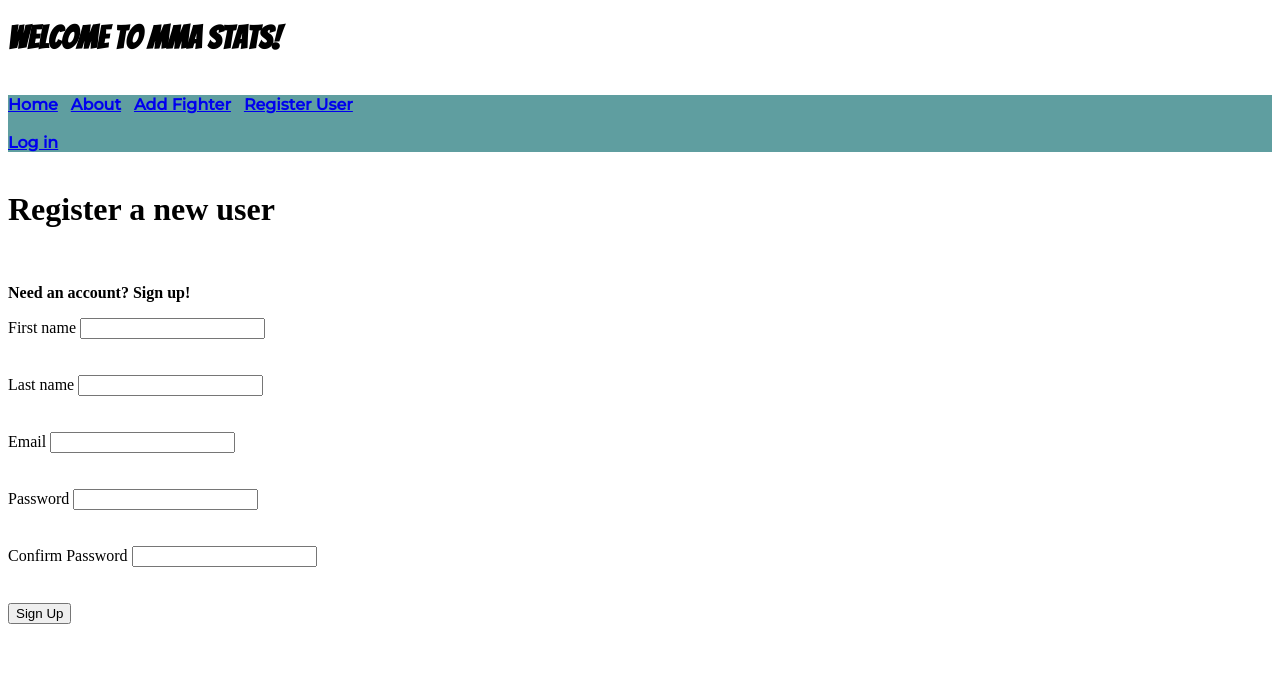
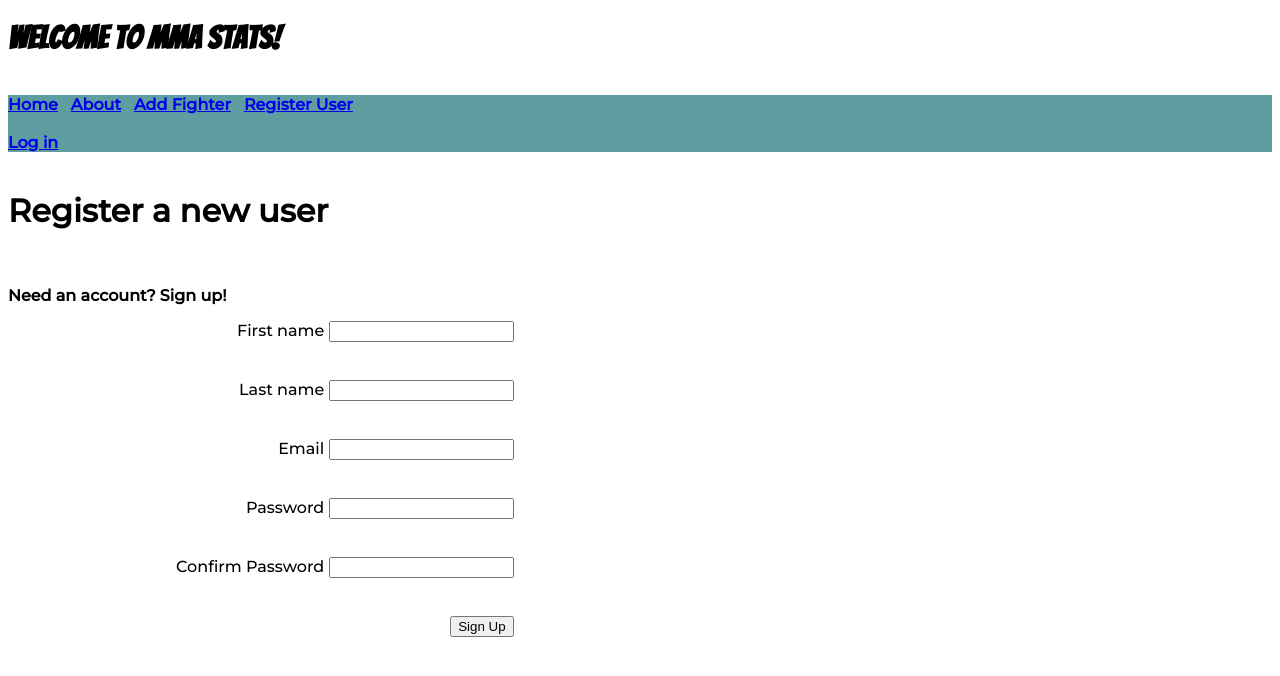
Before and after one commit to DavidQATraining/DavidMcProject, a Flask app: page /register in a window 1280 px wide. Shown: the top 676 px of the page. Run offline with Flask 2, Linux system fonts and the light colour scheme; parts of the project's set-up code (start-up, migrations or seed data) failed here and were passed over.

Commit message:
added some font styling to headers

```diff
--- a/templates/account.html
+++ b/templates/account.html
@@ -1,9 +1,9 @@
 {% extends 'layout.html' %}
 
 {% block body_content %}
-    <h1>Register a new user</h1>
+    <h1 class="addfont">Register a new user</h1>
     <br>
-    <p><b>Need an account? Sign up!</b></p>
+    <p class="addfont"><b>Need an account? Sign up!</b></p>
     <div class='form'>
         <form method='POST' action=''>
             {{ form.hidden_tag() }}
--- a/templates/addfighter.html
+++ b/templates/addfighter.html
@@ -1,7 +1,7 @@
 {% extends 'layout.html' %}
 
 {% block body_content %}
-    <h1>Add a fighter</h1>
+    <h1 class="addfont">Add a fighter</h1>
 
     <div class="form">
         <form method="post" action="">
--- a/templates/layout.html
+++ b/templates/layout.html
@@ -31,6 +31,17 @@
             font-family: 'Bangers', cursive;
             font-weight: bolder;
             font-size: xx-large;
+        }
+        .form {
+            width: 40%;
+            alignment: right;
+            text-align: right;
+            font-family: 'Montserrat', sans-serif;
+
+        }
+        .addfont {
+            font-family: 'Montserrat', sans-serif;
+
         }
     </style>
 </head>
--- a/templates/register.html
+++ b/templates/register.html
@@ -1,9 +1,9 @@
 {% extends 'layout.html' %}
 
 {% block body_content %}
-    <h1>Register a new user</h1>
+    <h1 class="addfont">Register a new user</h1>
     <br>
-    <p><b>Need an account? Sign up!</b></p>
+    <p class="addfont"><b>Need an account? Sign up!</b></p>
     <div class='form'>
         <form method='POST' action=''>
             {{ form.hidden_tag() }}
--- a/templates/updateFighter.html
+++ b/templates/updateFighter.html
@@ -1,7 +1,7 @@
 {% extends 'layout.html' %}
 
 {% block body_content %}
-    <h1>Update a fighter</h1>
+    <h1 class="addfont">Update a fighter</h1>
 
     <div class="form">
         <form method="post" action="">
```
